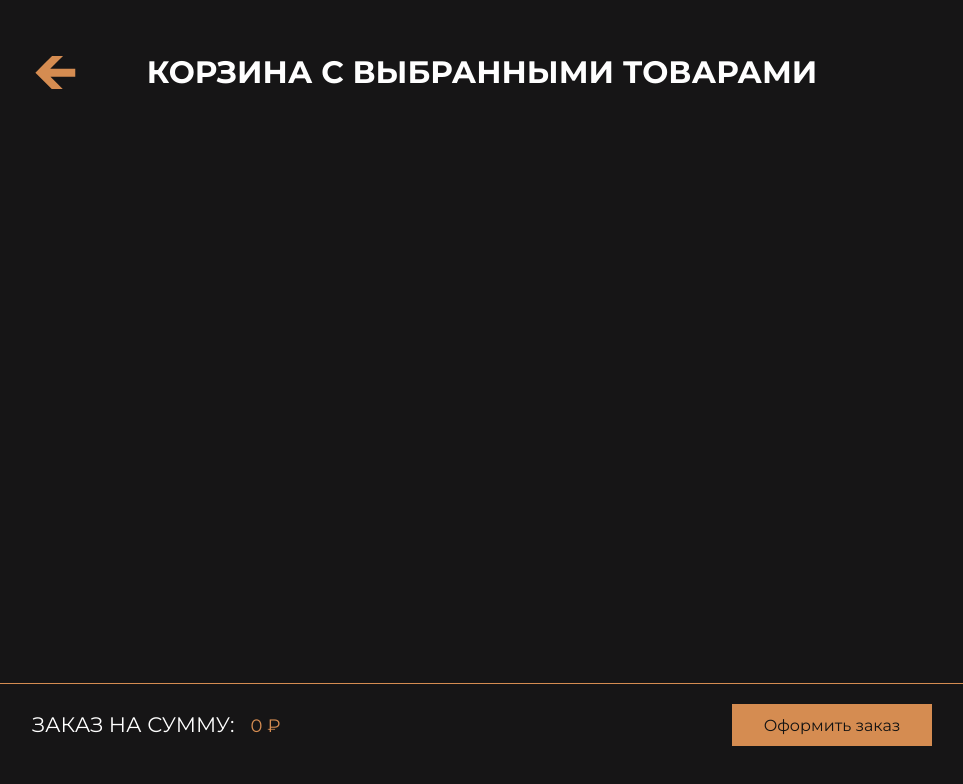
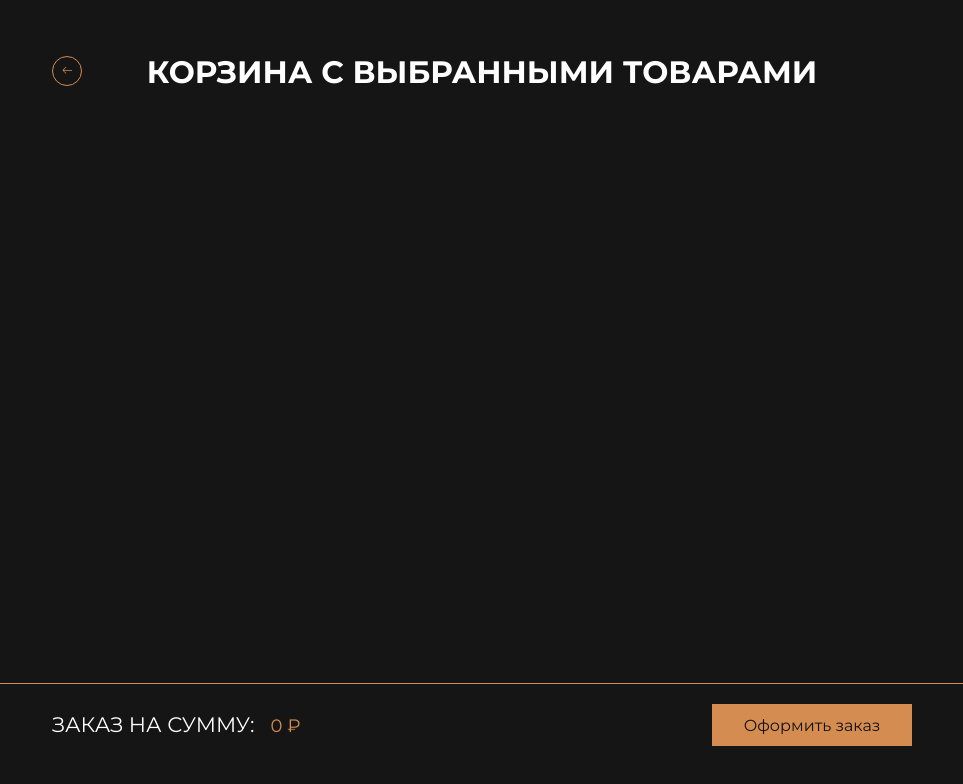
Before and after one commit to julia-popova-s/module-react, a React (Create React App) app: page /shoplist in a window 1280 px wide. Shown: the top 784 px of the page, without its empty margins (158-1121 px from the left). Built offline with nearby package versions, Linux system fonts and the light colour scheme.

Commit message:
redesigned the home page button

```diff
--- a/src/components/elements/basketList/BasketList.js
+++ b/src/components/elements/basketList/BasketList.js
@@ -1,7 +1,7 @@
 import CardBasket from "../cardBasket";
 import BasketListWrap from "./BasketListWrap.styled";
 
-function BasketList({ products, onDelete, onGetAmountOfOrder }) {
+function BasketList({ products }) {
   return (
     <BasketListWrap>
       <div className="container">
@@ -15,10 +15,6 @@ function BasketList({ products, onDelete, onGetAmountOfOrder }) {
                 img={img}
                 name={name}
                 price={price}
-                onDelete={() => onDelete(id)}
-                onGetAmountOfOrder={() => {
-                  onGetAmountOfOrder(id);
-                }}
                 quantity={quantity}
               />
             );
--- a/src/components/elements/basketList/BasketListWrap.styled.js
+++ b/src/components/elements/basketList/BasketListWrap.styled.js
@@ -22,7 +22,7 @@ const BasketListWrap = styled.section`
     }
   }
   .container {
-    padding: 0 22px 0 30px;
+    padding: 0 10px 0 30px;
   }
 `;
 export default BasketListWrap;
--- a/src/components/elements/basketMini/BasketShopMini.js
+++ b/src/components/elements/basketMini/BasketMini.js
@@ -1,14 +1,14 @@
-import { BasketMini } from "./BasketMini.styled";
+import { BasketMiniWrap } from "./BasketMiniWrap.styled";
 import getPriceWithSpace from "../../utils/getPriceWithSpace";
 import PropTypes from "prop-types";
 import { Link } from "react-router-dom";
 import getWordProduct from "../../utils/getWordProduct";
 
-function BasketShopMini({ url, counter, sum }) {
+function BasketMini({ counter, sum }) {
   const newSum = getPriceWithSpace(sum);
   const word = getWordProduct(counter);
   return (
-    <BasketMini>
+    <BasketMiniWrap>
       <div className="basket-mini__text">
         <p className="basket-mini__text-item">{`${counter} ${word}`}</p>
         <p className="basket-mini__text-item"> на сумму {`${newSum} ₽`}</p>
@@ -28,12 +28,12 @@ function BasketShopMini({ url, counter, sum }) {
           />
         </svg>
       </Link>
-    </BasketMini>
+    </BasketMiniWrap>
   );
 }
-BasketShopMini.propTypes = {
+BasketMini.propTypes = {
   url: PropTypes.string,
   counter: PropTypes.number,
   sum: PropTypes.number,
 };
-export default BasketShopMini;
+export default BasketMini;
--- a/src/components/elements/basketMini/BasketMini.styled.js
+++ b/src/components/elements/basketMini/BasketMiniWrap.styled.js
@@ -1,5 +1,5 @@
 import styled from "styled-components";
-export const BasketMini = styled.div`
+export const BasketMiniWrap = styled.div`
   display: flex;
   gap: 20px;
   flex-wrap: wrap;
--- a/src/components/elements/basketMini/index.js
+++ b/src/components/elements/basketMini/index.js
@@ -1,2 +1,2 @@
-import BasketShopMini from "./BasketShopMini";
-export default BasketShopMini;
+import BasketMini from "./BasketMini";
+export default BasketMini;
--- a/src/components/elements/cardBasket/CardBasketWrap.styled.js
+++ b/src/components/elements/cardBasket/CardBasketWrap.styled.js
@@ -51,18 +51,11 @@ export const CardBasketWrap = styled.div`
       align-items: center;
       gap: 5px;
 
-      .card__btn-add {
-        position: relative;
-        card__btn-plus {
-          position: absolute;
-          top: 10px;
-          right: 7px;
-        }
-      }
       .card__quantity {
         min-width: 80px;
         text-align: center;
       }
+
       .card__price {
         font-weight: 500;
         font-size: 17px;
@@ -81,6 +74,7 @@ export const CardBasketWrap = styled.div`
         background-color: transparent;
         transition: all 0.2s ease;
         position: relative;
+
         .card__btn-plus,
         .card__btn-minus {
           position: absolute;
@@ -99,7 +93,8 @@ export const CardBasketWrap = styled.div`
         background-color: var(--color-basic);
         border: 1px solid var(--color-basic);
         transition: all 0.2s ease;
-        path {
+
+        svg path {
           fill: white;
         }
       }
--- a/src/components/elements/productList/ProductListWrap.styled.js
+++ b/src/components/elements/productList/ProductListWrap.styled.js
@@ -8,6 +8,7 @@ const ProductListWrap = styled.section`
     gap: 35px 14px;
     overflow-x: auto;
     padding-bottom: 67px;
+    max-width: 1308px;
 
     ::-webkit-scrollbar {
       width: 8px;
--- a/src/components/pages/basketPage/BasketPage.js
+++ b/src/components/pages/basketPage/BasketPage.js
@@ -14,26 +14,33 @@ function BasketPage() {
         <div className="container">
           <div className="header-block">
             <Link to="/" className="header-block__link">
+              <div className="header-block__arrow">
                 <svg
-                version="1.0"
+                  className="header-block__icon"
+                  width="11"
+                  height="11"
+                  viewBox="0 0 11 11"
+                  fill="none"
                   xmlns="http://www.w3.org/2000/svg"
-                width="35.000000pt"
-                height="25.000000pt"
-                viewBox="0 0 1280.000000 1070.000000"
-                preserveAspectRatio="xMidYMid meet"
                 >
-                <g
-                  transform="translate(0.000000,1070.000000) scale(0.100000,-0.100000)"
-                  fill="#d58c51"
-                  stroke="none"
-                >
+                  <g clipPath="url(#clip0_7057_4)">
                     <path
-                    d="M2672 8027 l-2672 -2672 2673 -2673 2673 -2673 1769 -6 1770 -5
--2020 2021 -2020 2021 3977 0 3978 0 0 1300 0 1300 -3990 -2 c-2195 -2 -3990
--1 -3990 2 0 3 912 917 2027 2032 l2028 2028 -1765 0 -1765 0 -2673 -2673z"
+                      d="M3.65166 2.04683C3.787 1.91149 4.00007 1.91149 4.13541 2.04683C4.26618 2.1776 4.26618 2.39524 4.13541 2.5257L1.68253 4.97859H9.77672C9.9654 4.97859 10.1202 5.12856 10.1202 5.31725C10.1202 5.50593 9.9654 5.66078 9.77672 5.66078H1.68253L4.13541 8.10909C4.26618 8.24443 4.26618 8.46238 4.13541 8.59284C4.00007 8.72818 3.787 8.72818 3.65166 8.59284L0.618095 5.55927C0.487328 5.42851 0.487328 5.21086 0.618095 5.0804L3.65166 2.04683Z"
+                      fill="#D58C51"
                     />
                   </g>
+                  <defs>
+                    <clipPath id="clip0_7057_4">
+                      <rect
+                        width="9.6"
+                        height="9.6"
+                        fill="white"
+                        transform="translate(0.52002 0.520004)"
+                      />
+                    </clipPath>
+                  </defs>
                 </svg>
+              </div>
             </Link>
             <h2 className="header-block__title">
               корзина с выбранными товарами
--- a/src/components/pages/basketPage/_basket.scss
+++ b/src/components/pages/basketPage/_basket.scss
@@ -4,7 +4,7 @@
   margin: 0 auto;
 
   .container {
-    max-width: 960px;
+    max-width: 920px;
     padding: 0 30px;
     margin: 0 auto;
   }
@@ -25,6 +25,32 @@
         fill: #a75d3b;
         transition: fill 0.5s ease;
       }
+    }
+
+    &__arrow {
+      border-radius: 50%;
+      border: 1px solid var(--color-basic);
+      width: 30px;
+      height: 30px;
+      background-color: transparent;
+      transition: all 0.2s ease;
+      position: relative;
+
+      &:hover {
+        background-color: var(--color-basic);
+        border: 1px solid var(--color-basic);
+        transition: all 0.2s ease;
+
+        svg path {
+          fill: #fff;
+        }
+      }
+    }
+
+    &__icon {
+      position: absolute;
+      top: 8px;
+      right: 8px;
     }
 
     &__title {
--- a/src/components/pages/productsPage/ProductsPage.js
+++ b/src/components/pages/productsPage/ProductsPage.js
@@ -1,6 +1,6 @@
 import "./index.scss";
 import { products } from "./menuList";
-import BasketShopMini from "../../elements/basketMini";
+import BasketMini from "../../elements/basketMini";
 import ProductList from "../../elements/productList";
 import { useSelector } from "react-redux";
 function ProductsPage() {
@@ -13,11 +13,7 @@ function ProductsPage() {
         <div className="container">
           <div className="header-block">
             <h1 className="header-block__title">наша продукция</h1>
-            <BasketShopMini
-              url={"/images/products/basket.svg"}
-              counter={quantity}
-              sum={amount}
-            />
+            <BasketMini counter={quantity} sum={amount} />
           </div>
         </div>
       </header>
--- a/src/store/reducers/basket.js
+++ b/src/store/reducers/basket.js
@@ -21,10 +21,7 @@ const basketSlice = createSlice({
       if (index !== -1) {
         state.basket = updateCounterUp(state, index);
       } else {
-        state.basket.push({
-          ...action.payload,
-          quantity: 1,
-        });
+        state.basket.push(Object.assign(action.payload, { quantity: 1 }));
       }
       updateAmount(state);
       updateQuantity(state);
--- a/src/store/reducers/helper.js
+++ b/src/store/reducers/helper.js
@@ -1,32 +1,30 @@
 const updateAmount = (state) => {
-  state.totalAmount = state.basket.reduce(
+  return (state.totalAmount = state.basket.reduce(
     (sum, elem) => +elem.price * elem.quantity + sum,
     0
-  );
+  ));
 };
 const updateQuantity = (state) => {
-  state.totalQuantity = state.basket.reduce(
+  return (state.totalQuantity = state.basket.reduce(
     (sum, elem) => elem.quantity + sum,
     0
-  );
+  ));
 };
 const getIndex = (state, action) => {
   return state.basket.findIndex((elem) => elem.id === action.payload.id);
 };
 const updateCounterUp = (state, index) => {
   const nextState = [...state.basket];
-  nextState[index] = {
-    ...nextState[index],
+  nextState[index] = Object.assign(nextState[index], {
     quantity: nextState[index].quantity + 1,
-  };
+  });
   return nextState;
 };
 const updateCounterDown = (state, index) => {
   const nextState = [...state.basket];
-  nextState[index] = {
-    ...nextState[index],
+  nextState[index] = Object.assign(nextState[index], {
     quantity: nextState[index].quantity - 1,
-  };
+  });
   return nextState;
 };
 const removeOneElement = (state, index) => {
```
Also changed, not shown: public/images/basket/left-arrow 2.svg (added). Lines whose indentation alone changed are shown as unchanged.
